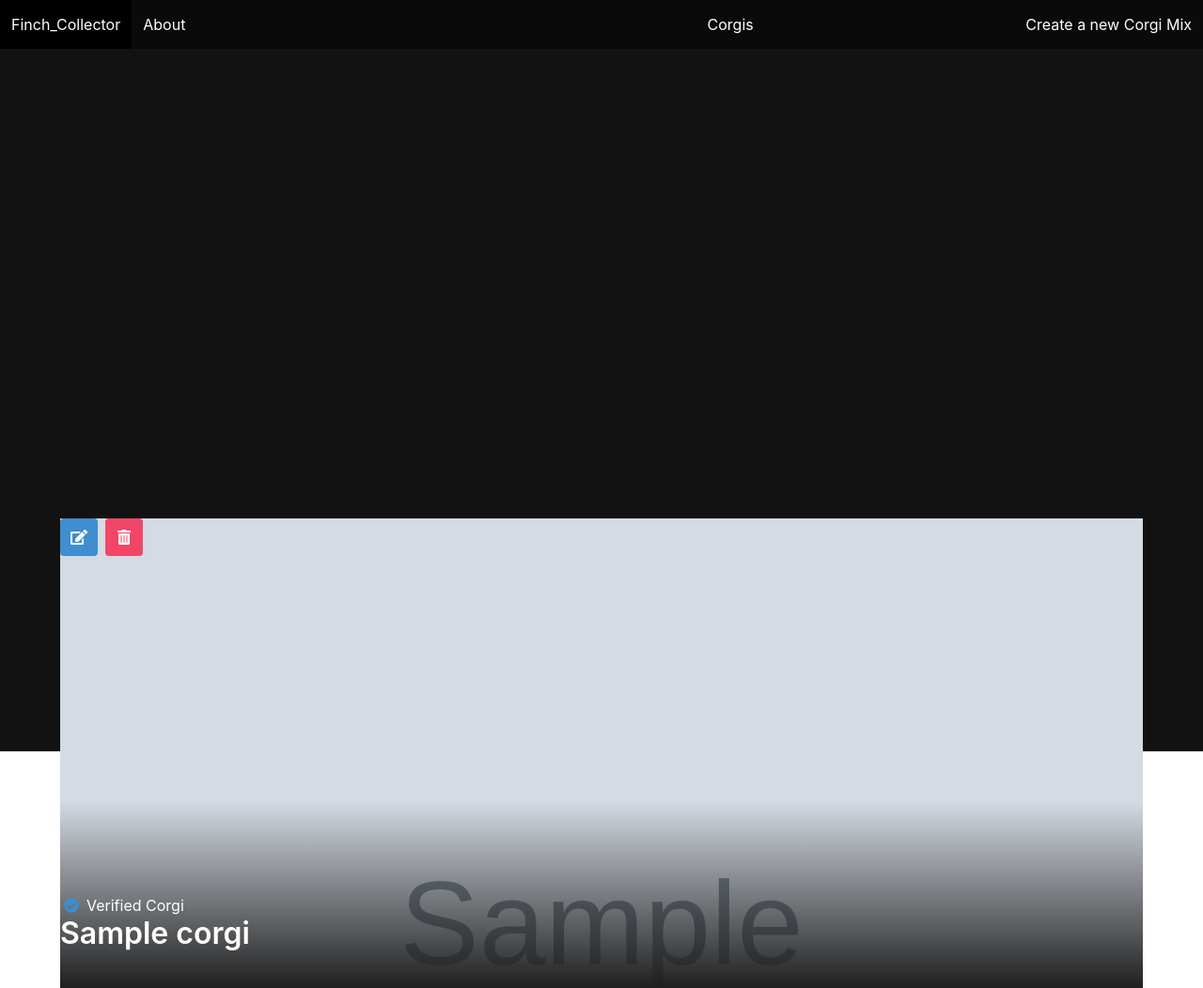
After one commit to Sunjang1009/finch-collector-lab, a Django app: page /corgis/1/ in a window 1280 px wide. The commit adds this page. Shown: the whole page at 94% size. Run offline with Django 4.2, Linux system fonts and the light colour scheme; tables that the repository leaves empty hold one stand-in row (values such as "Sample post"); grey boxes marked "Sample" are stand-in pictures.

Commit message:
fixed corgi_detail page and updated model name from Corgis to Corgi

```diff
--- a/main_app/admin.py
+++ b/main_app/admin.py
@@ -1,5 +1,5 @@
 from django.contrib import admin
-from .models import Corgis
+from .models import Corgi
 
 # Register your models here.
-admin.site.register(Corgis)
+admin.site.register(Corgi)
--- a/main_app/models.py
+++ b/main_app/models.py
@@ -1,7 +1,7 @@
 from django.db import models
 
 # Create your models here.
-class Corgis(models.Model):
+class Corgi(models.Model):
     name = models.CharField(max_length=100)
     mixes = models.CharField(max_length=250)
     image = models.CharField(max_length=250)
--- a/main_app/static/styles/main.css
+++ b/main_app/static/styles/main.css
@@ -33,3 +33,52 @@ h3 {
 p {
     font-size: 12px;
 }
+
+
+.detail__img {
+    position: absolute;
+    left:0;
+    top: 0;
+    width: 100%;
+    height: 500px;
+    background-color: #ffffff;
+    overflow: hidden;
+}
+
+.detail__img {
+    position: absolute;
+    left: 0;
+    top: 0;
+    width: 100%;
+    height: 500px;
+    background-color: #ffffff;
+    overflow: hidden;
+  }
+
+.detail__img::after {
+    content: "";
+    background-image: linear-gradient(transparent 60%, #1f1f1f);
+    position: absolute;
+    top: 0;
+    left: 0;
+    width: 100%;
+    height: 100%;
+    z-index: 5;
+}
+
+img {
+    width: 100%;
+    height: 500px;
+    object-fit: cover;
+    object-position: top;
+}
+
+.detail__name {
+    position: absolute;
+    z-index: 5;
+    top: 400px;
+}
+
+.detail__container {
+    margin-top: 500px;
+}
--- a/main_app/templates/base.html
+++ b/main_app/templates/base.html
@@ -6,11 +6,15 @@
         <meta http-equiv="X-UA-Compatible" content="IE=edge" />
         <meta name="viewport" content="width=device-width, initial-scale=1.0" />
         <!-- in our html head tag add the following  -->
+
+        <link rel="stylesheet" href="https://cdn.jsdelivr.net/npm/bulma@0.9.2/css/bulma.min.css">
+        <script src="https://code.jquery.com/jquery-3.6.0.min.js" integrity="sha256-/xUj+3OJU5yExlq6GSYGSHk7tPXikynS7ogEvDej/m4=" crossorigin="anonymous"></script>
+
         <link rel="stylesheet" href="{% static 'styles/main.css' %}" />
         <script src="{% static 'scripts/main.js' %}" defer></script>
 
-        <link rel="stylesheet" href="https://cdn.jsdelivr.net/npm/bulma@0.9.2/css/bulma.min.css">
-        <script src="https://code.jquery.com/jquery-3.6.0.min.js" integrity="sha256-/xUj+3OJU5yExlq6GSYGSHk7tPXikynS7ogEvDej/m4=" crossorigin="anonymous"></script>
+        <link rel="stylesheet" href="https://cdnjs.cloudflare.com/ajax/libs/font-awesome/5.15.4/css/all.min.css">
+
         <title>finch_collector - {% block title %}{% endblock %}</title>
     </head>
     <body >
--- /dev/null
+++ b/main_app/templates/corgi_detail.html
@@ -0,0 +1,36 @@
+{% extends 'base.html' %}
+{% block content %}
+<div class="detail__img">
+    <img src="{{corgi.image}}" alt="{{corgi.name}}" />
+</div>
+<div class="detail__name">
+    {% if corgi.verified_corgi %}
+    <div class="icon-text">
+        <span class="icon has-text-info">
+            <i class="fas fa-check-circle"></i>
+        </span>
+        <span>Verified Corgi</span>
+    </div>
+    {% endif %}
+    <h1 class="title">{{corgi.name}}</h1>
+</div>
+<div class="detail__container">
+    <div class="buttons">
+        <a href="" class="button is-info">
+            <span class="icon">
+                <i class="fas fa-edit"></i>
+            </span>
+        </a>
+        <a href="" class="button is-danger">
+            <span class="icon">
+                <i class="fas fa-trash-alt"></i>
+            </span>
+        </a>
+    </div>
+    <div class="detail__about">
+        <h4 class="title is-4">About</h4>
+        <p>{{corgi.bio}}</p>
+    </div>
+</div>
+
+{% endblock %}
--- a/main_app/urls.py
+++ b/main_app/urls.py
@@ -6,5 +6,6 @@ urlpatterns = [
     path('', views.Home.as_view(), name="home"),
     path('about/', views.About.as_view(), name="about"),
     path('corgis/', views.CorgisList.as_view(), name="corgis_list"),
+    path('corgis/<int:pk>/', views.CorgiDetail.as_view(), name="corgi_detail"),
     path('corgis/new/', views.CorgiCreate.as_view(), name="corgi_create"),
 ]
--- a/main_app/views.py
+++ b/main_app/views.py
@@ -1,9 +1,10 @@
 from django.shortcuts import render
 from django.views import View
 from django.http import HttpResponse
+from django.views.generic import DetailView
 from django.views.generic.base import TemplateView
 from django.views.generic.edit import CreateView
-from .models import Corgis
+from .models import Corgi
 
 
 
@@ -16,24 +17,7 @@ class Home(TemplateView):
 class About(TemplateView):
     template_name = 'about.html'
 
-# class Corgis:
-#     def __init__(self, name, mixes, image, bio):
-#         self.name = name
-#         self.mixes = mixes
-#         self.image = image
-#         self.bio = bio
 
-# corgis = [
-#     Corgis("Corgsky", "Husky X Corgi",
-#     "https://www.101dogbreeds.com/wp-content/uploads/2018/07/Corgsky.jpg",
-#     "It is friendly, loyal, and gentle, inheriting the fun-loving nature of both its parents, which makes it a great family pet well-suited for all ages." ),
-#     Corgis("Corman Shepherd", "German Shepherd X Corgi",
-#     "https://www.101dogbreeds.com/wp-content/uploads/2016/11/Corman-Shepherd.jpg",
-#     "Intelligent, smart, and easy to please, they replicate their German Shepherd parent when it comes to being loyal, protective, and dedicated."),
-#     Corgis("Beagi", "Beagle X Corgi",
-#     "https://www.101dogbreeds.com/wp-content/uploads/2015/09/Beagi.jpg",
-#     "The drooping ears of the Beagle and the striped appearance of the Corgi (on the eyes and nose) make these amicable, intelligent, and loyal dogs immensely adorable. Most of them even display the strong smelling and hunting instincts of both their parents.")
-# ]
 
 class CorgisList(TemplateView):
     template_name = "corgis_list.html"
@@ -44,15 +28,19 @@ class CorgisList(TemplateView):
         # print(self.request.GET)
         name = self.request.GET.get('name')
         if name != None:
-            context["corgis"] = Corgis.objects.filter(name__icontains=name)
+            context["corgis"] = Corgi.objects.filter(name__icontains=name)
 
         else:
-            context["corgis"] = Corgis.objects.all()
+            context["corgis"] = Corgi.objects.all()
         return context
 
 class CorgiCreate(CreateView):
-    model = Corgis
+    model = Corgi
     fields = ['name', 'mixes', 'image', 'bio']
     template_name = 'corgi_create.html'
     # what is that?? redirect
     success_url = '/corgis/'
+
+class CorgiDetail(DetailView):
+    model = Corgi
+    template_name = "corgi_detail.html"
```
Also changed, not shown: main_app/templates/corgis_list.html (+7 -3 lines), main_app/migrations/0002_rename_corgis_corgi.py (added).
